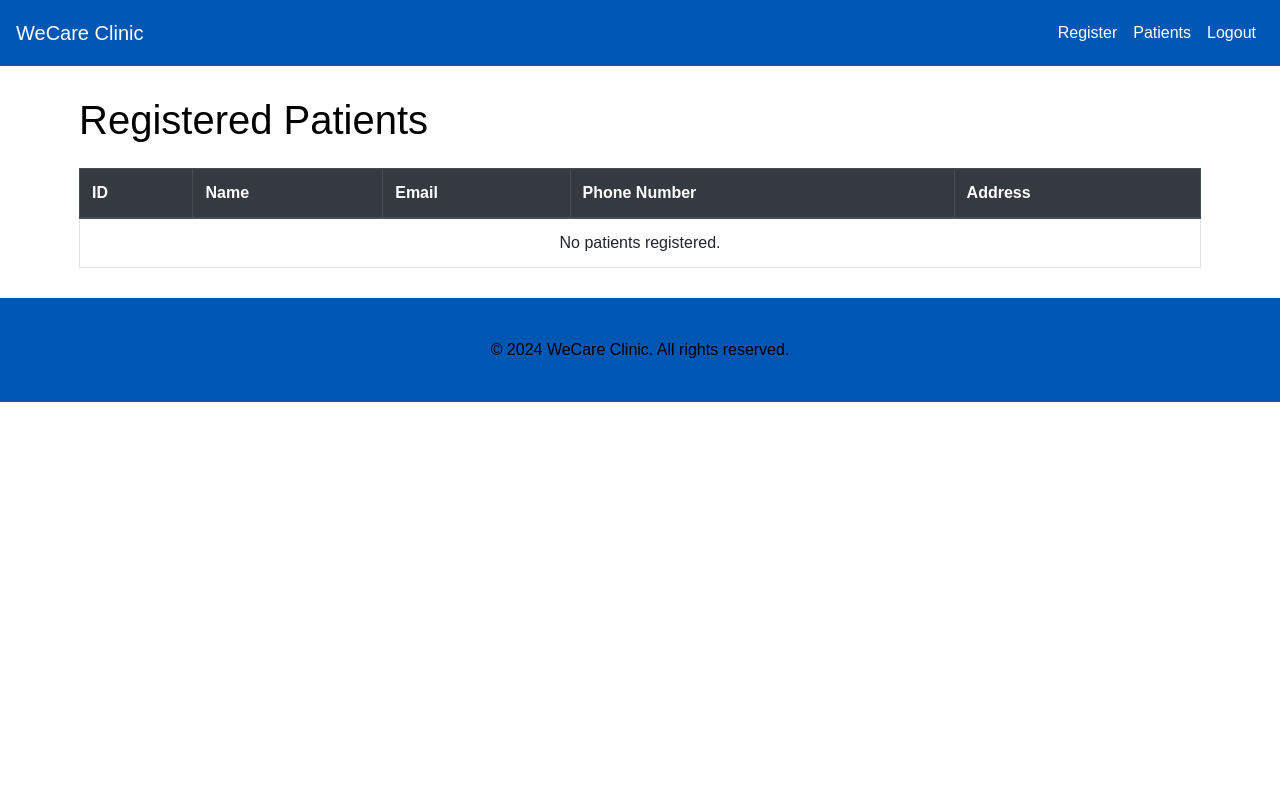
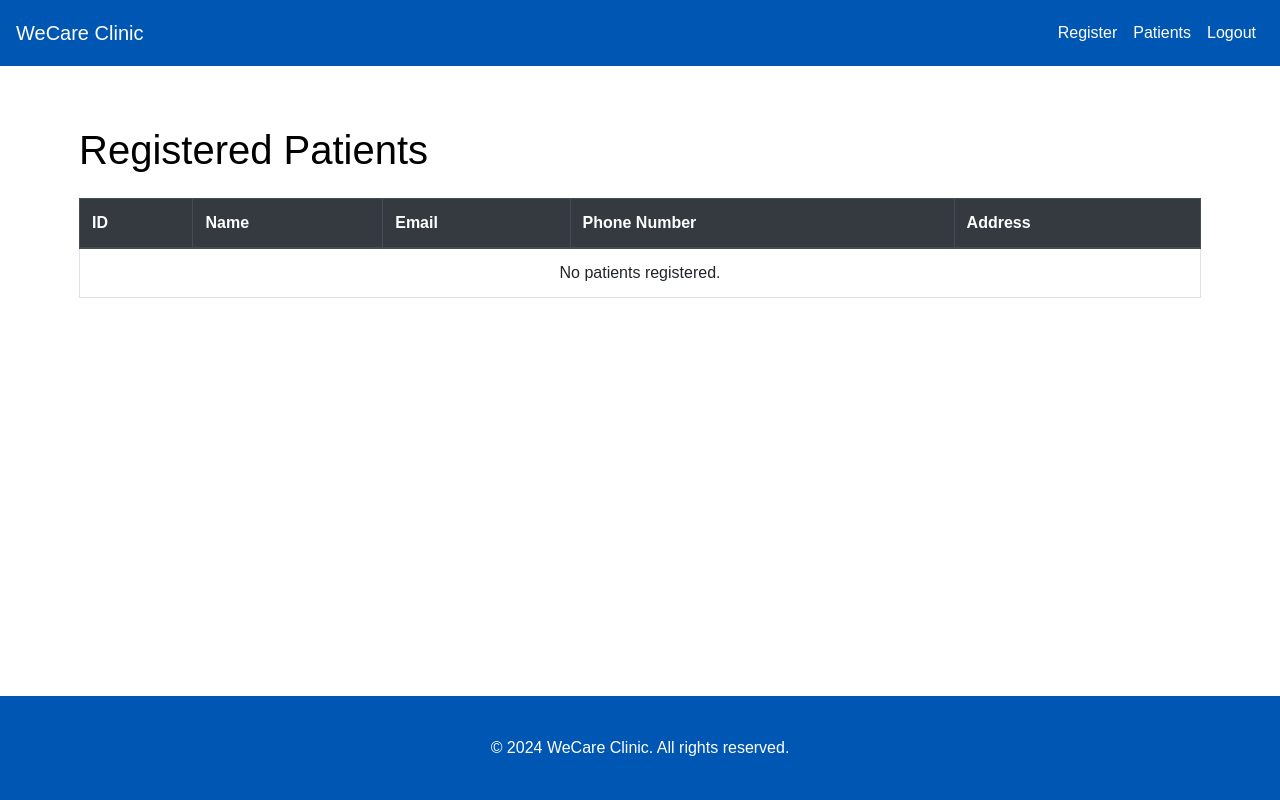
Before and after one commit to NurinAfifah/Assign2-STIJ3074-WeCare, a PHP site: page /patients.php in a window 1280 px wide. Run offline with PHP 8.4, Linux system fonts and the light colour scheme; data that the repository does not hold is empty.

Commit message:
Update patients.php

```diff
--- a/patients.php
+++ b/patients.php
@@ -12,23 +12,30 @@
         margin: 0;
         font-family: Arial, sans-serif;
         color: black;
+        display: flex;
+        flex-direction: column;
+        min-height: 100vh;
     }
 
     .container {
         margin: 30px auto;
         max-width: 90%;
+        flex: 1;
     }
 
     .table-container {
         margin-top: 30px;
+        overflow-x: auto;
     }
 
     .footer {
-        margin: auto;
         padding: 10px;
         background-color: #0056b3;
         text-align: center;
-        color: black;
+        color: white;
+        position: fixed;
+        bottom: 0;
+        width: 100%;
     }
 
     header {
@@ -64,7 +71,7 @@
                         <a class="nav-link" href="patients.php">Patients</a>
                     </li>
                     <li class="nav-item">
-                        <a class="nav-link" href="#">Logout</a>
+                        <a class="nav-link" href="login.php">Logout</a>
                     </li>
                 </ul>
             </div>
@@ -74,7 +81,7 @@
     <div class="container">
         <div class="table-container">
             <h1 class="mb-4">Registered Patients</h1>
-            <table class="table table-bordered">
+            <table class="table table-bordered table-responsive-md">
                 <thead class="thead-dark">
                     <tr>
                         <th>ID</th>
```
